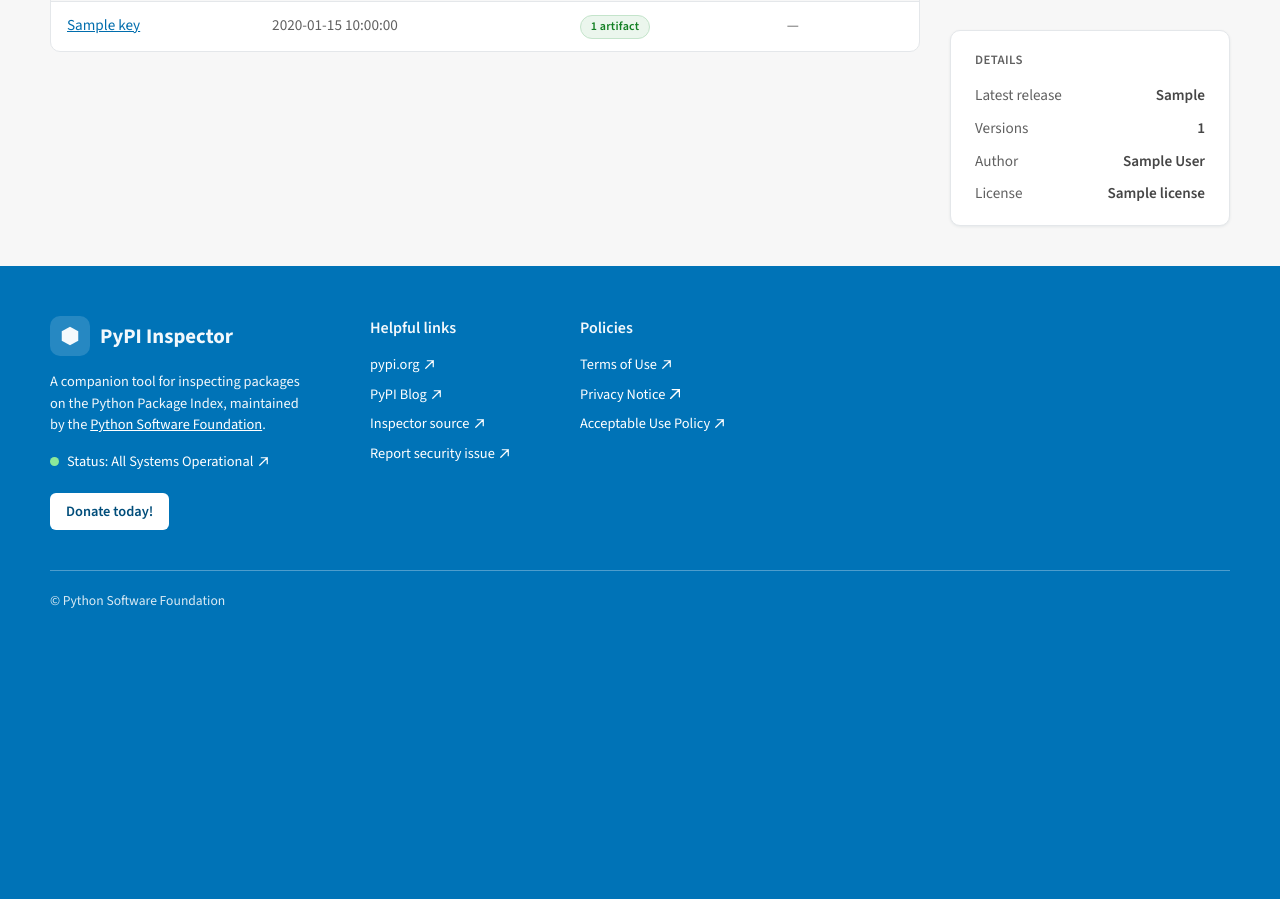
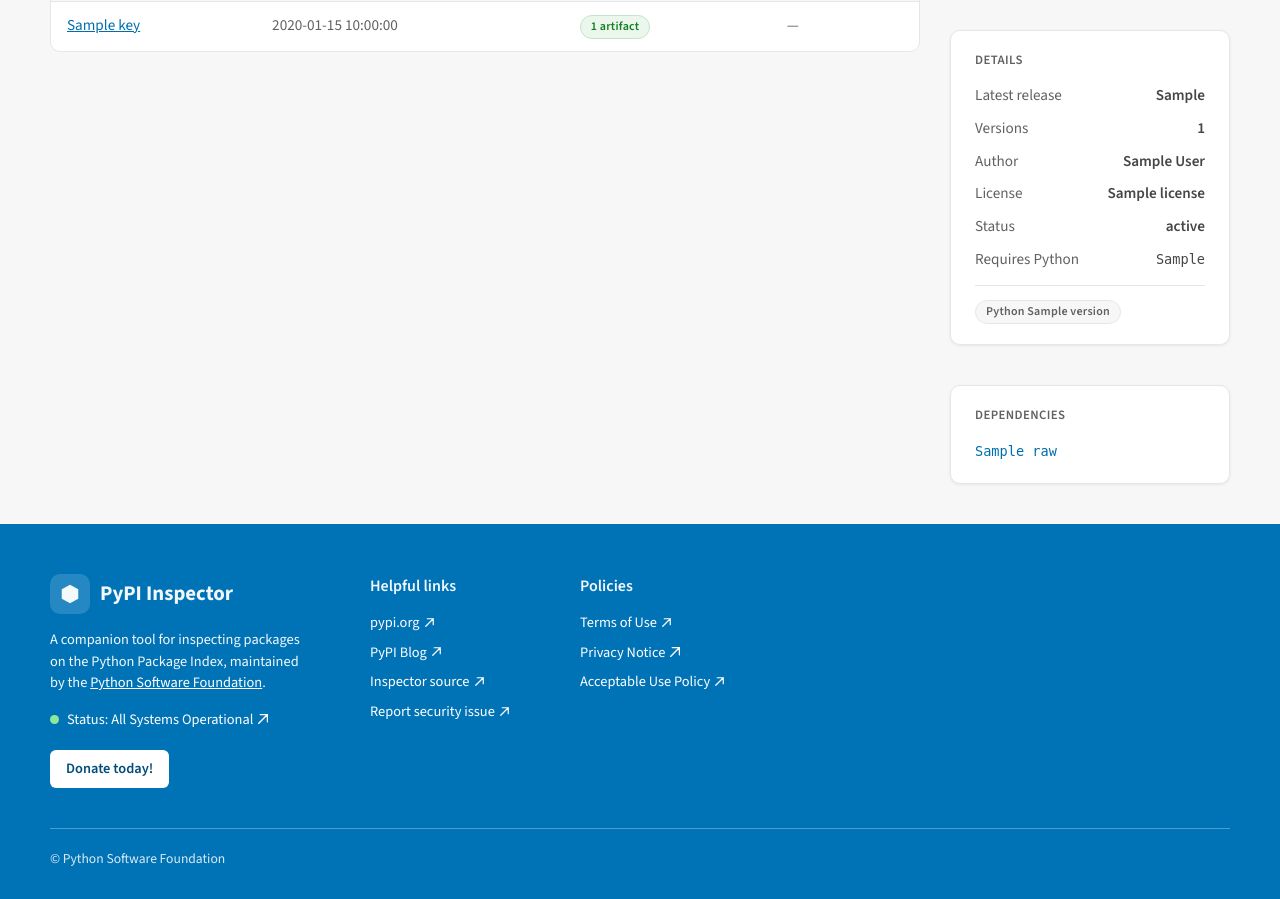
Before and after one commit to pypi/inspector, a Flask app: template inspector/templates/releases.html in a window 1280 px wide. Shown: the part 623-1522 px from the top of the page. Before the commit the page ends 1231 px from the top, so only its background shows below. Run offline with Flask 3, Linux system fonts and the light colour scheme; the template is opened without the code that fills it: most values are stand-ins (such as "Sample title", 1, 10 or a date in 2020).

Commit message:
Add classifiers, requires-python, and linked dependencies to sidebar
Pull a few more fields out of the same PyPI JSON response
versions() already fetches: development status and supported Python
versions (parsed from classifiers), requires_python, and requires_dist
(filtered to core dependencies, extras excluded). Each dependency
name is parsed with packaging.requirements.Requirement and links to
its own inspector project page.

Also generalizes the vulnerabilities partial's "show all N" <details>
into a plain .disclosure component (was .callout__more, hardcoded
red) so the new dependency list can reuse it in its neutral/primary
color instead of inheriting the danger styling.

Co-Authored-By: Claude Sonnet 5 <noreply@anthropic.com>

```diff
--- a/inspector/main.py
+++ b/inspector/main.py
@@ -5,6 +5,7 @@ import gunicorn.http.errors
 import sentry_sdk
 
 from flask import Flask, Response, abort, redirect, render_template, request, url_for
+from packaging.requirements import InvalidRequirement, Requirement
 from packaging.utils import canonicalize_name
 from sentry_sdk.integrations.flask import FlaskIntegration
 
@@ -37,6 +38,32 @@ def _human_size(num_bytes):
             return f"{size:.0f} {unit}" if unit == "B" else f"{size:.1f} {unit}"
         size /= 1024
     return f"{size:.1f} GB"
+
+
+def _parse_classifiers(classifiers):
+    """Pull a development-status label and supported Python versions out of
+    PyPI's classifier strings, e.g. 'Development Status :: 5 - Production/Stable'
+    and 'Programming Language :: Python :: 3.11'."""
+    development_status = None
+    python_versions = []
+    for classifier in classifiers:
+        if classifier.startswith("Development Status :: "):
+            development_status = classifier.split(" :: ", 1)[1]
+        elif classifier.startswith("Programming Language :: Python :: "):
+            version = classifier.rsplit(" :: ", 1)[-1]
+            if "." in version and version[0].isdigit():
+                python_versions.append(version)
+    return development_status, sorted(python_versions, key=parse)
+
+
+def _parse_dependency(raw):
+    """Turn a requires_dist entry into a display string plus a link to that
+    dependency's own inspector page, when the name is parseable."""
+    try:
+        name = Requirement(raw).name
+    except InvalidRequirement:
+        return {"raw": raw, "name": None}
+    return {"raw": raw, "name": canonicalize_name(name)}
 
 
 def _is_likely_text(decoded_str):
@@ -233,6 +260,10 @@ def versions(project_name):
     if info.get("home_page") and "Homepage" not in project_links:
         project_links["Homepage"] = info["home_page"]
 
+    development_status, python_versions = _parse_classifiers(
+        info.get("classifiers") or []
+    )
+
     release_status = {}
     for version, files in sorted_releases.items():
         yanked_reason = next(
@@ -254,6 +285,14 @@ def versions(project_name):
         license=info.get("license"),
         project_links=project_links,
         vulnerabilities=data.get("vulnerabilities") or [],
+        requires_python=info.get("requires_python"),
+        development_status=development_status,
+        python_versions=python_versions,
+        dependencies=[
+            _parse_dependency(r)
+            for r in (info.get("requires_dist") or [])
+            if "extra ==" not in r
+        ],
         h2=project_name,
         h2_link=f"/project/{project_name}",
         h2_paren="View this project on PyPI",
--- a/inspector/static/pypi.css
+++ b/inspector/static/pypi.css
@@ -553,6 +553,48 @@ a:focus-visible {
   word-break: break-word;
 }
 
+.panel .field dd code {
+  font-size: 0.85rem;
+  font-weight: 400;
+}
+
+.chip-row {
+  display: flex;
+  flex-wrap: wrap;
+  gap: 6px;
+  margin-top: 14px;
+  padding-top: 14px;
+  border-top: 1px solid var(--border-soft);
+}
+
+.dependency-list {
+  list-style: none;
+  margin: 0;
+  padding: 0;
+  display: flex;
+  flex-direction: column;
+  gap: 6px;
+}
+
+.dependency-list code {
+  font-size: 0.85rem;
+  color: var(--text);
+  word-break: break-word;
+}
+
+.dependency-list a {
+  text-decoration: none;
+}
+
+.dependency-list a code {
+  color: var(--primary);
+}
+
+.dependency-list a:hover code {
+  color: var(--primary-dark);
+  text-decoration: underline;
+}
+
 .link-list {
   list-style: none;
   margin: 0;
@@ -853,18 +895,26 @@ a.is-yanked:hover {
   font-size: 0.9rem;
 }
 
-.callout__more {
+.disclosure {
   margin-top: 12px;
 }
 
-.callout__more summary {
+.disclosure summary {
   cursor: pointer;
   font-weight: 600;
   font-size: 0.9rem;
+  color: var(--primary);
+}
+
+.disclosure summary:hover {
+  color: var(--primary-dark);
+}
+
+.callout--danger .disclosure summary {
   color: var(--danger);
 }
 
-.callout__more .callout__list {
+.disclosure .callout__list {
   margin-top: 12px;
 }
 
--- a/inspector/templates/_vulnerabilities.html
+++ b/inspector/templates/_vulnerabilities.html
@@ -11,7 +11,7 @@
     {% endfor %}
   </ul>
   {% if vulnerabilities|length > 5 %}
-  <details class="callout__more">
+  <details class="disclosure">
     <summary>Show all {{ vulnerabilities|length }}</summary>
     <ul class="callout__list">
       {% for vuln in vulnerabilities[5:] %}
--- a/inspector/templates/releases.html
+++ b/inspector/templates/releases.html
@@ -1,4 +1,14 @@
 {% extends 'base.html' %}
+
+{% macro dependency_item(dep) %}
+<li>
+  {% if dep.name %}
+    <a href="/project/{{ dep.name }}/"><code>{{ dep.raw }}</code></a>
+  {% else %}
+    <code>{{ dep.raw }}</code>
+  {% endif %}
+</li>
+{% endmacro %}
 
 {% block body %}
 <div class="project-banner">
@@ -126,8 +136,48 @@
           <dd>{{ license }}</dd>
         </div>
         {% endif %}
+        {% if development_status %}
+        <div class="field">
+          <dt>Status</dt>
+          <dd>{{ development_status }}</dd>
+        </div>
+        {% endif %}
+        {% if requires_python %}
+        <div class="field">
+          <dt>Requires Python</dt>
+          <dd><code>{{ requires_python }}</code></dd>
+        </div>
+        {% endif %}
       </dl>
+      {% if python_versions %}
+      <div class="chip-row">
+        {% for version in python_versions %}
+        <span class="pill pill--neutral">Python {{ version }}</span>
+        {% endfor %}
+      </div>
+      {% endif %}
     </div>
+
+    {% if dependencies %}
+    <div class="panel">
+      <h2 class="panel__title">Dependencies</h2>
+      <ul class="dependency-list">
+        {% for dep in dependencies[:10] %}
+          {{ dependency_item(dep) }}
+        {% endfor %}
+      </ul>
+      {% if dependencies|length > 10 %}
+      <details class="disclosure">
+        <summary>Show all {{ dependencies|length }}</summary>
+        <ul class="dependency-list">
+          {% for dep in dependencies[10:] %}
+            {{ dependency_item(dep) }}
+          {% endfor %}
+        </ul>
+      </details>
+      {% endif %}
+    </div>
+    {% endif %}
   </aside>
 </div>
 {% endblock %}
```
